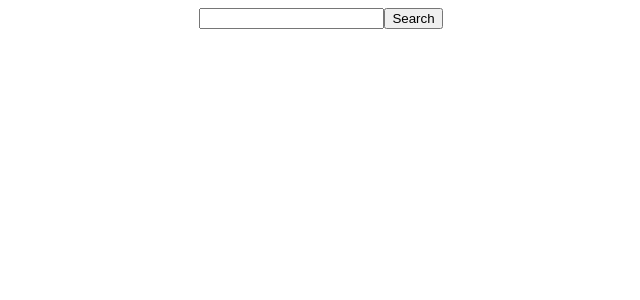
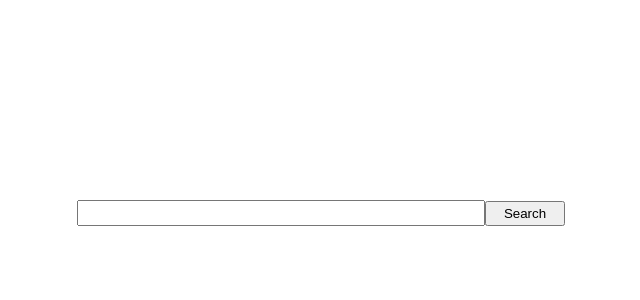
Before and after one commit to Pralish/recipeapp, a React (Create React App) app: page /#/ in a window 1280 px wide. Shown: the top 300 px of the page, without its empty margins (319-959 px from the left). Built offline with nearby package versions, Linux system fonts and the light colour scheme.

Commit message:
git push

```diff
--- a/src/App.css
+++ b/src/App.css
@@ -3,6 +3,7 @@
 }
 
 .btn {
+  display: block;
   border: none;
   text-decoration: none;
   padding: 5px 20px;
@@ -11,6 +12,18 @@
 .btn-white {
   border: #000000 1px solid;
   color: black;
+}
+
+.btn-danger {
+  border: #f32013 1px solid;
+  color: #f32013;
+  width: 80px;
+  text-align: center;
+}
+
+.btn-green {
+  border: #7cfc00 1px solid;
+  color: #7cfc00;
 }
 
 .gridContainer {
@@ -37,3 +50,28 @@
   right: 0;
   left: 0;
 }
+
+@media (max-width: 760px) {
+  .gridContainer {
+    display: block;
+  }
+}
+
+.landing-page {
+  margin-top: 200px;
+  transition: 0.5s;
+}
+
+.landing-page input {
+  width: 400px;
+  height: 20px;
+}
+
+.landing-page button {
+  height: 25px;
+  width: 80px;
+}
+
+.not-landing-page {
+  transition: 0.5s;
+}
--- a/src/App.js
+++ b/src/App.js
@@ -25,10 +25,17 @@ function App() {
       });
   };
 
+  const clearItems = () => {
+    setRecipes([]);
+  };
+
   return (
     <div className="App">
       <Router basename="/">
-        <Search />
+        <Search
+          showClear={recipes.length ? true : false}
+          clearItems={clearItems}
+        />
         <Switch>
           <Route
             exact
--- a/src/components/Search.js
+++ b/src/components/Search.js
@@ -1,7 +1,7 @@
 import React, { useState } from "react";
 import { Link } from "react-router-dom";
 
-function Search() {
+function Search({ showClear, clearItems }) {
   const [text, setText] = useState("");
 
   const onChange = e => {
@@ -10,11 +10,17 @@ function Search() {
 
   return (
     <div>
-      <form>
+      <form className={`${!showClear ? "landing-page" : "not-landing-page"}`}>
         <input type="text" value={text} onChange={onChange}></input>
         <Link to={`/search/${text}`}>
           <button type="submit">Search</button>
         </Link>
+
+        {showClear && (
+          <Link to="/" className="btn btn-danger" onClick={clearItems}>
+            Clear
+          </Link>
+        )}
       </form>
     </div>
   );
```
Also changed, not shown: 2 other files (tests, documents, lock files or other folders).
